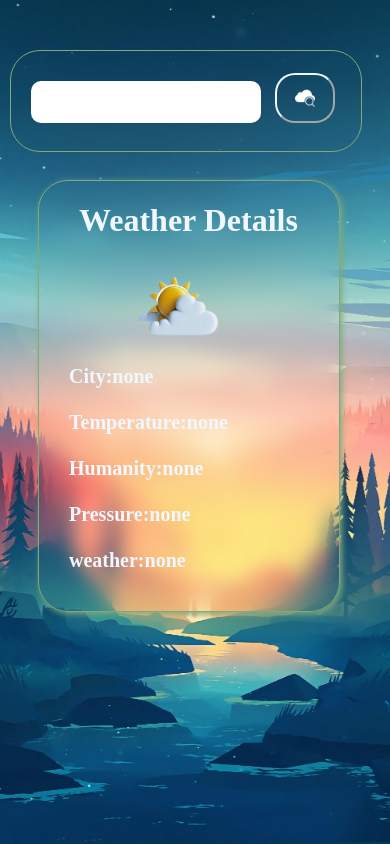
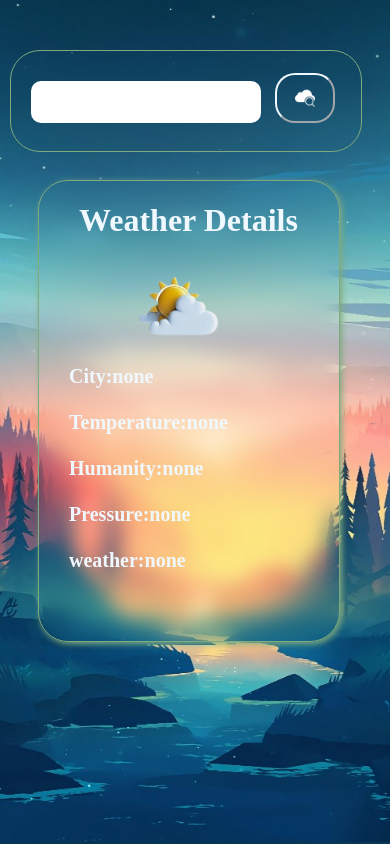
Before and after one commit to ghariprasath1024/Weather-Application, a plain HTML site: page index.html in a window 390 px wide. Drawn offline with Linux system fonts and the light colour scheme; files whose address does not match are found by name.

Commit message:
Update design.css

```diff
--- a/design.css
+++ b/design.css
@@ -1,6 +1,6 @@
 @media screen and (min-width:319px) and (max-width:764px) {
     body {background-image: url("image/mobile.jpg");background-size: cover;}
-    .weather {position: absolute;top:130px;width: 250px;height: 430px;transition: none;}
+    .weather {position: absolute;top:130px;width: 250px;height: 460px;transition: none;}
     .weather:hover {transform:none;cursor: none;}.search {left: 10px;width: 300px;}
     .search:hover {box-shadow: 2px 2px 16px rgb(127, 170, 127);cursor: pointer;}
     .weatherimage {display:none}
@@ -14,7 +14,7 @@
 @media screen and (min-width:375px) and (max-width:424px){
     .search{width:350px;}
     #city{width:200px;}
-    .weather{width:300px;height: 430px;}
+    .weather{width:300px;height: 460px;}
     h1{margin-left: 40px;}
     #image{margin-left: 90px;}
     .weatherimage{width:330px;}
```
